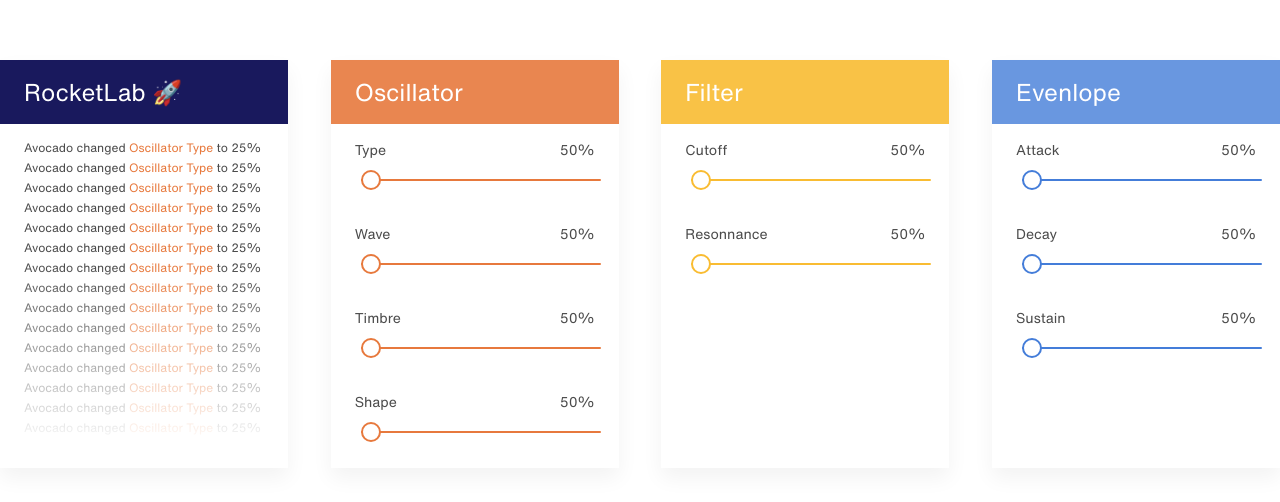
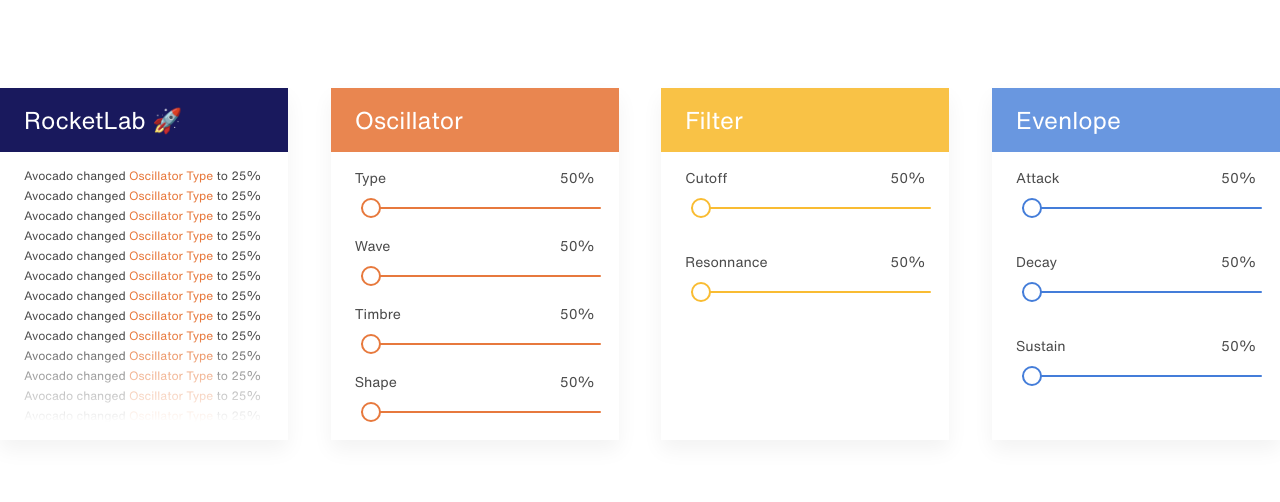
Before and after one commit to tinawng/RocketLab, a Nuxt app: page / in a window 1280 px wide. Shown: the top 502 px of the page. Built offline with nearby package versions, Linux system fonts and the light colour scheme.

Commit message:
💄 Reduce card height

```diff
--- a/components/cards/Log.vue
+++ b/components/cards/Log.vue
@@ -2,9 +2,7 @@
   <div class="card__container">
     <h1 class="bg-dark bg-opacity-90 text-white">RocketLab 🚀</h1>
     <div class="flex flex-col gap-1">
-      <!-- Max 15 rows -->
-      <h5>Avocado changed <span class="text-orange">Oscillator Type</span> to 25%</h5>
-      <h5>Avocado changed <span class="text-orange">Oscillator Type</span> to 25%</h5>
+      <!-- Max 13 rows -->
       <h5>Avocado changed <span class="text-orange">Oscillator Type</span> to 25%</h5>
       <h5>Avocado changed <span class="text-orange">Oscillator Type</span> to 25%</h5>
       <h5>Avocado changed <span class="text-orange">Oscillator Type</span> to 25%</h5>
@@ -38,7 +36,7 @@ export default {};
   content: "";
   @apply absolute bottom-0;
   @apply h-full w-full;
-  background: linear-gradient(0deg, #FFF 5%, #FFF0 50%);
+  background: linear-gradient(0deg, #FFF 5%, #FFF0 30%);
 }
 
 .card__container > * {
--- a/components/cards/Oscillator.vue
+++ b/components/cards/Oscillator.vue
@@ -1,28 +1,28 @@
 <template>
   <div class="card__container">
-    <h1 class="bg-orange bg-opacity-90 text-white">Oscillator</h1>
-    <div>
+    <h1 class="py-4 bg-orange bg-opacity-90 text-white">Oscillator</h1>
+    <div class="pt-4 pb-2">
       <div class="flex justify-between items-center">
         <h4>Type</h4>
         <h4>50%</h4>
       </div>
       <utils-slider class="mt-2" color="#E7793D" />
     </div>
-    <div>
+    <div class="py-2">
       <div class="flex justify-between items-center">
         <h4>Wave</h4>
         <h4>50%</h4>
       </div>
       <utils-slider class="mt-2" color="#E7793D" />
     </div>
-    <div>
+    <div class="py-2">
       <div class="flex justify-between items-center">
         <h4>Timbre</h4>
         <h4>50%</h4>
       </div>
       <utils-slider class="mt-2" color="#E7793D" />
     </div>
-    <div>
+    <div class="py-2">
       <div class="flex justify-between items-center">
         <h4>Shape</h4>
         <h4>50%</h4>
@@ -45,6 +45,6 @@ export default {};
   box-shadow: 0px 10px 20px rgba(0, 0, 0, 0.05);
 }
 .card__container > * {
-  @apply py-4 px-6;
+  @apply px-6;
 }
 </style>
```
